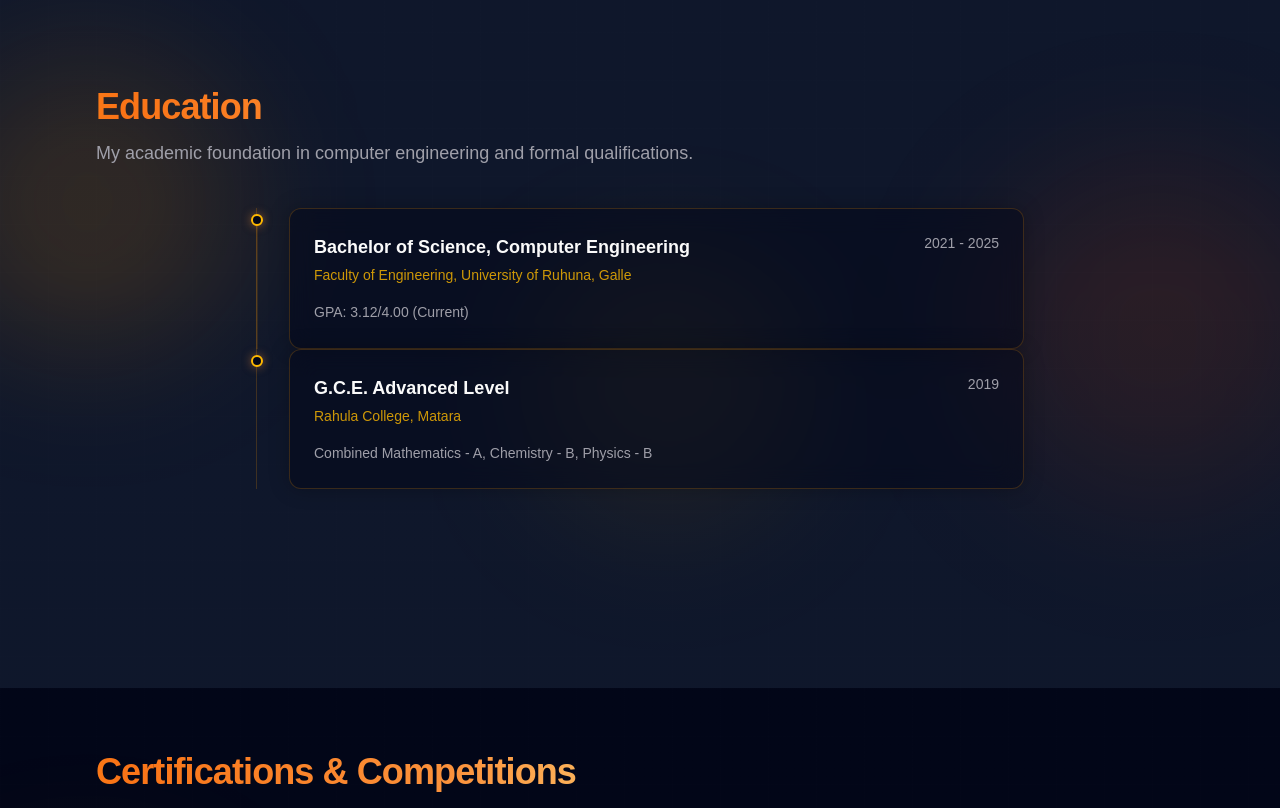
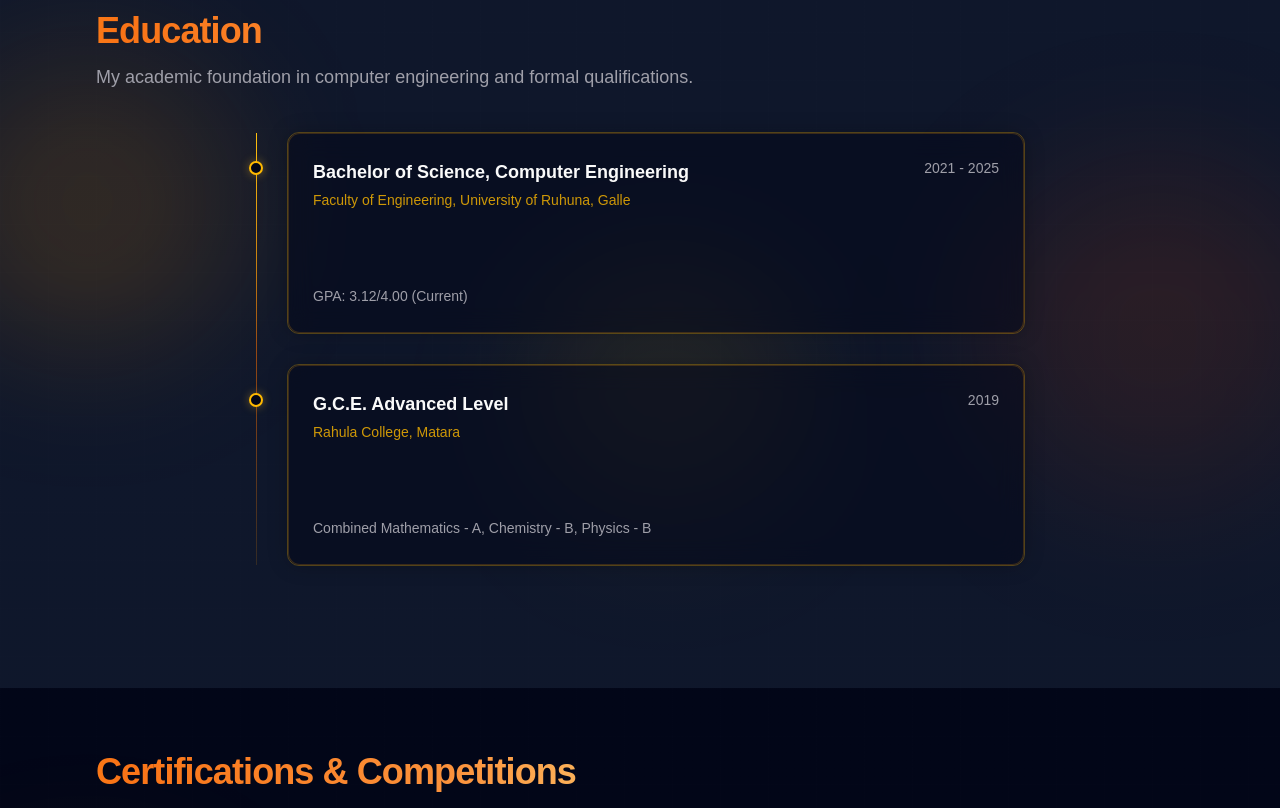
Before and after one commit to HirunaD/hirunad-portfolio, a Next.js app: page / in a window 1280 px wide. Shown: the part 4860-5668 px from the top of the page. Built offline with nearby package versions, Linux system fonts and the light colour scheme.

Commit message:
style: education section ux

```diff
--- a/app/src/components/sections/EducationSection.tsx
+++ b/app/src/components/sections/EducationSection.tsx
@@ -16,22 +16,36 @@ export default function EducationSection() {
         description={educationSectionContent.description}
       />
 
+      <div className="relative mx-auto max-w-3xl">
+        <div className="absolute bottom-0 left-0 top-0 w-px overflow-hidden" aria-hidden="true">
           <motion.div
-        className="relative mx-auto max-w-3xl border-l border-amber-500/20"
+            className="h-full w-full origin-top bg-linear-to-b from-amber-400 via-orange-500/50 to-amber-500/15"
+            initial={{ scaleY: 0 }}
+            whileInView={{ scaleY: 1 }}
+            viewport={{ once: true, margin: "-80px" }}
+            transition={{ duration: 1.4, ease: [0.22, 1, 0.36, 1] }}
+          />
+          <motion.div
+            className="absolute inset-0 bg-linear-to-b from-amber-300/50 via-orange-400/20 to-transparent"
+            animate={{ opacity: [0.15, 0.55, 0.15] }}
+            transition={{ duration: 2.8, repeat: Infinity, ease: "easeInOut" }}
+          />
+        </div>
+
+        <motion.div
+          className="flex flex-col gap-8 pl-8"
           variants={staggerContainer}
           initial="hidden"
           whileInView="visible"
           viewport={viewportOnce}
         >
-        {educationData.map((education, index) => (
+          {educationData.map((education) => (
             <motion.div key={education.id} variants={fadeUpItem}>
-            <EducationCard
-              education={education}
-              isLast={index === educationData.length - 1}
-            />
+              <EducationCard education={education} />
             </motion.div>
           ))}
         </motion.div>
+      </div>
     </SectionShell>
   );
 }
--- a/app/src/components/ui/EducationCard.tsx
+++ b/app/src/components/ui/EducationCard.tsx
@@ -1,42 +1,64 @@
 "use client";
 
 import { motion } from "framer-motion";
+import { educationCardConfig } from "../../data/education";
 import { cardSpring, premiumCardClasses } from "../../lib/motion";
 import { type Education } from "../../types";
 
 export interface EducationCardProps {
   education: Education;
-  isLast?: boolean;
 }
 
-export default function EducationCard({
-  education,
-  isLast = false,
-}: EducationCardProps) {
+export default function EducationCard({ education }: EducationCardProps) {
   const { degree, institution, period, description } = education;
 
   return (
-    <article className="relative pb-10 pl-8 last:pb-0">
-      <span
-        className="absolute left-0 top-1.5 h-3 w-3 -translate-x-1/2 rounded-full border-2 border-amber-400 bg-slate-950 shadow-[0_0_10px_rgba(251,146,60,0.5)]"
+    <article className="relative">
+      <motion.span
+        className="absolute -left-8 top-7 z-10 h-3.5 w-3.5 -translate-x-1/2 rounded-full border-2 border-amber-400 bg-slate-950"
+        animate={{
+          boxShadow: [
+            "0 0 8px rgba(251,191,36,0.35)",
+            "0 0 18px rgba(251,146,60,0.75)",
+            "0 0 8px rgba(251,191,36,0.35)",
+          ],
+        }}
+        transition={{ duration: 2.4, repeat: Infinity, ease: "easeInOut" }}
         aria-hidden="true"
       />
-      {!isLast && (
-        <span
-          className="absolute bottom-0 left-0 top-4 w-px -translate-x-1/2 bg-amber-500/25"
+
+      <motion.div
+        className="group relative"
+        whileHover={{ scale: 1.02, y: -4 }}
+        whileTap={{ scale: 0.99 }}
+        transition={cardSpring}
+      >
+        <motion.div
+          className="pointer-events-none absolute -inset-px rounded-xl opacity-0 transition-opacity duration-500 group-hover:opacity-100"
+          style={{
+            background:
+              "linear-gradient(90deg, transparent, rgba(251,191,36,0.45), rgba(249,115,22,0.45), transparent)",
+            backgroundSize: "200% 100%",
+          }}
+          animate={{ backgroundPosition: ["0% 50%", "200% 50%"] }}
+          transition={{ duration: 4, repeat: Infinity, ease: "linear" }}
           aria-hidden="true"
         />
-      )}
 
         <motion.div
-        className={premiumCardClasses}
-        whileHover={{ scale: 1.02 }}
-        transition={cardSpring}
+          className="pointer-events-none absolute -inset-px rounded-xl border border-amber-400/50"
+          animate={{ opacity: [0.2, 0.65, 0.2] }}
+          transition={{ duration: 2.8, repeat: Infinity, ease: "easeInOut" }}
+          aria-hidden="true"
+        />
+
+        <div
+          className={`relative flex ${educationCardConfig.cardHeightClass} flex-col overflow-hidden ${premiumCardClasses}`}
         >
-        <div className="flex flex-col gap-1 sm:flex-row sm:items-start sm:justify-between">
-          <div>
+          <div className="flex shrink-0 flex-col gap-1 sm:flex-row sm:items-start sm:justify-between">
+            <div className="min-w-0 pr-2">
               <h3 className="text-lg font-semibold text-zinc-50">{degree}</h3>
-            <p className="mt-1 text-sm font-medium text-amber-400/80">
+              <p className="mt-1 line-clamp-2 text-sm font-medium text-amber-400/80">
                 {institution}
               </p>
             </div>
@@ -46,10 +68,11 @@ export default function EducationCard({
           </div>
 
           {description && (
-          <p className="mt-4 text-sm leading-relaxed text-zinc-400">
+            <p className="mt-auto pt-4 text-sm leading-relaxed text-zinc-400">
               {description}
             </p>
           )}
+        </div>
       </motion.div>
     </article>
   );
--- a/app/src/data/education.ts
+++ b/app/src/data/education.ts
@@ -1,4 +1,8 @@
 import { Education } from "../types";
+
+export const educationCardConfig = {
+  cardHeightClass: "h-[200px]",
+};
 
 export const educationData: Education[] = [
   {
```
Lines whose indentation alone changed are shown as unchanged.
